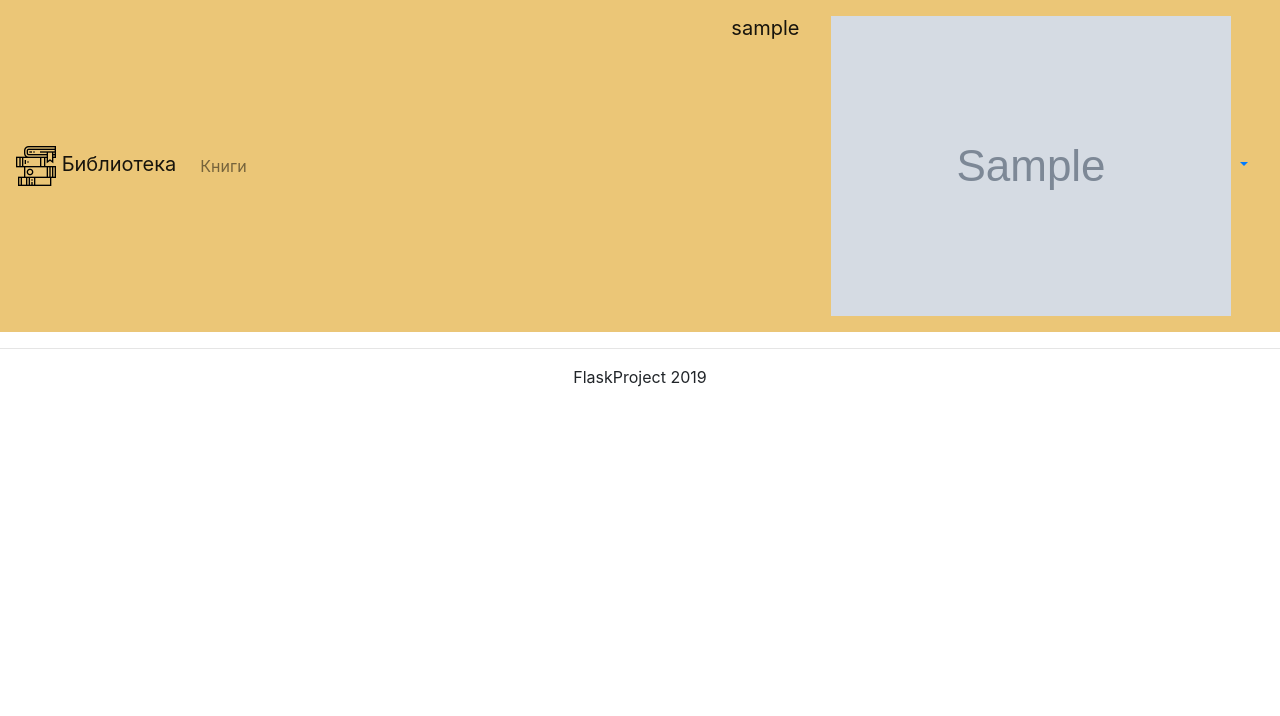
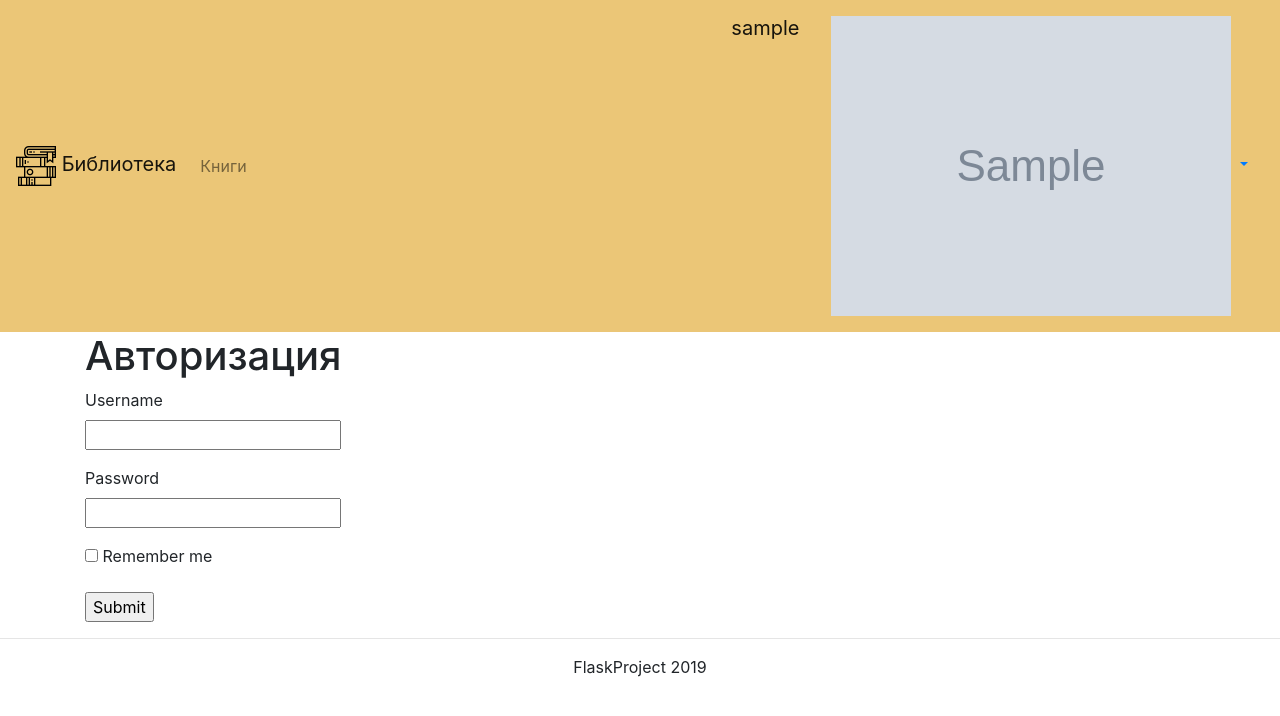
Before and after one commit to KirillTeplekov/FlaskProject, a Python web app: template templates/login.html in a window 1280 px wide. Shown: the top 716 px of the page. Run offline with Jinja, Linux system fonts and the light colour scheme; the template is opened without the code that fills it: most values are stand-ins (such as "Sample title", 1, 10 or a date in 2020); grey boxes marked "Sample" are stand-in pictures; form fields are guessed from the names that the template uses; some libraries are stand-ins or nearby versions.

Commit message:
Add sign in page

```diff
--- a/templates/login.html
+++ b/templates/login.html
@@ -1,5 +1,28 @@
 {% extends "base.html" %}
 
 {% block content %}
-
+    <h1>Авторизация</h1>
+    <form action="" method="post" novalidate>
+        {{ form.hidden_tag() }}
+        <p>
+            {{ form.username.label }}<br>
+            {{ form.username }}<br>
+            {% for error in form.username.errors %}
+                <div class="alert alert-danger" role="alert">
+                    {{ error }}
+                </div>
+            {% endfor %}
+        </p>
+        <p>
+            {{ form.password.label }}<br>
+            {{ form.password }}<br>
+            {% for error in form.password.errors %}
+                <div class="alert alert-danger" role="alert">
+                    {{ error }}
+                </div>
+            {% endfor %}
+        </p>
+        <p>{{ form.remember_me() }} {{ form.remember_me.label }}</p>
+        <p>{{ form.submit() }}</p>
+    </form>
 {% endblock %}
```
